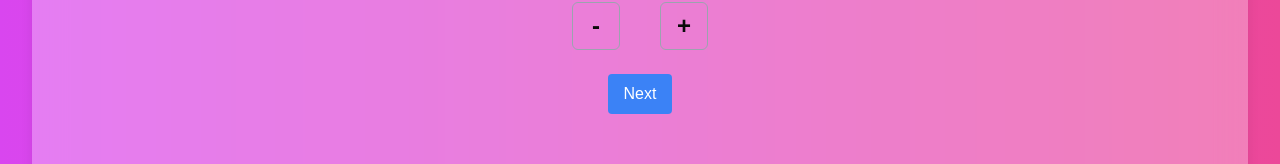
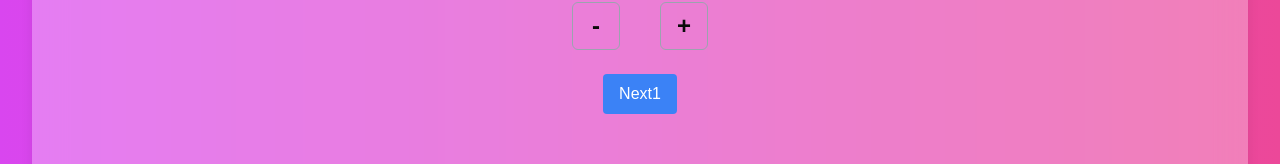
Before and after one commit to MauriceDev1/esc, a Next.js app: page /book/duration in a window 1280 px wide. Shown: the part 346-510 px from the top of the page. Built offline with nearby package versions, Linux system fonts and the light colour scheme.

Commit message:
initial commit change button

```diff
--- a/app/(root)/book/duration/page.tsx
+++ b/app/(root)/book/duration/page.tsx
@@ -91,7 +91,7 @@ const Duration = () => {
 
       <div>
         <button onClick={handleSelect} className="bg-blue-500 text-white px-4 py-2 rounded">
-          Next
+          Next1
         </button>
       </div>
     </div>
```
